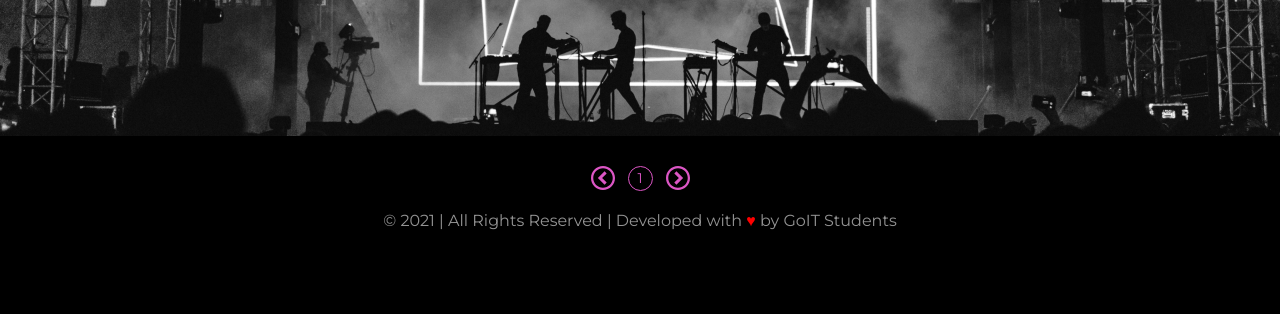
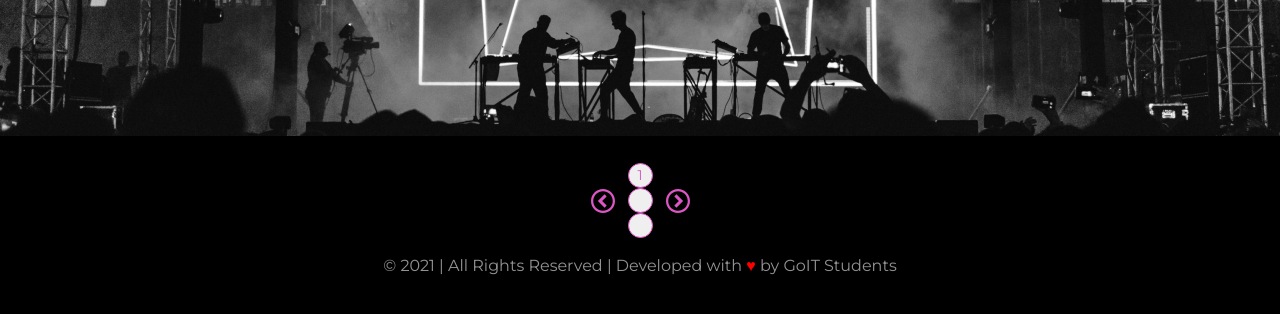
Before and after one commit to Pugli87/Proyecto_JavaScript_GOIT, a website built with Parcel: page src/index.html in a window 1280 px wide. Shown: the part 250-564 px from the top of the page. Built offline with nearby package versions, Linux system fonts and the light colour scheme; no server answers.

Commit message:
Update footer.html
cambio de span a div de botones y se cambio la clase a pages

```diff
--- a/src/partials/footer.html
+++ b/src/partials/footer.html
@@ -5,7 +5,12 @@
         <use href="/src/images/svg.defs.svg#icon-circle-left"></use>
       </svg>
     </button>
-    <span class="footer__page" id="page"></span>
+    <div class="footer__pages" id="pages">
+      <button class="footer__page" id="page"></button>
+      <button class="footer__page" id="pagePrev"></button>
+      <button class="footer__page" id="pageNext"></button>
+
+    </div>
     <button class="footer__btn footer__btn--next" id="next">
       <svg class="footer__svg" width="24px" height="24px">
         <use href="/src/images/svg.defs.svg#icon-circle-right"></use>
```
